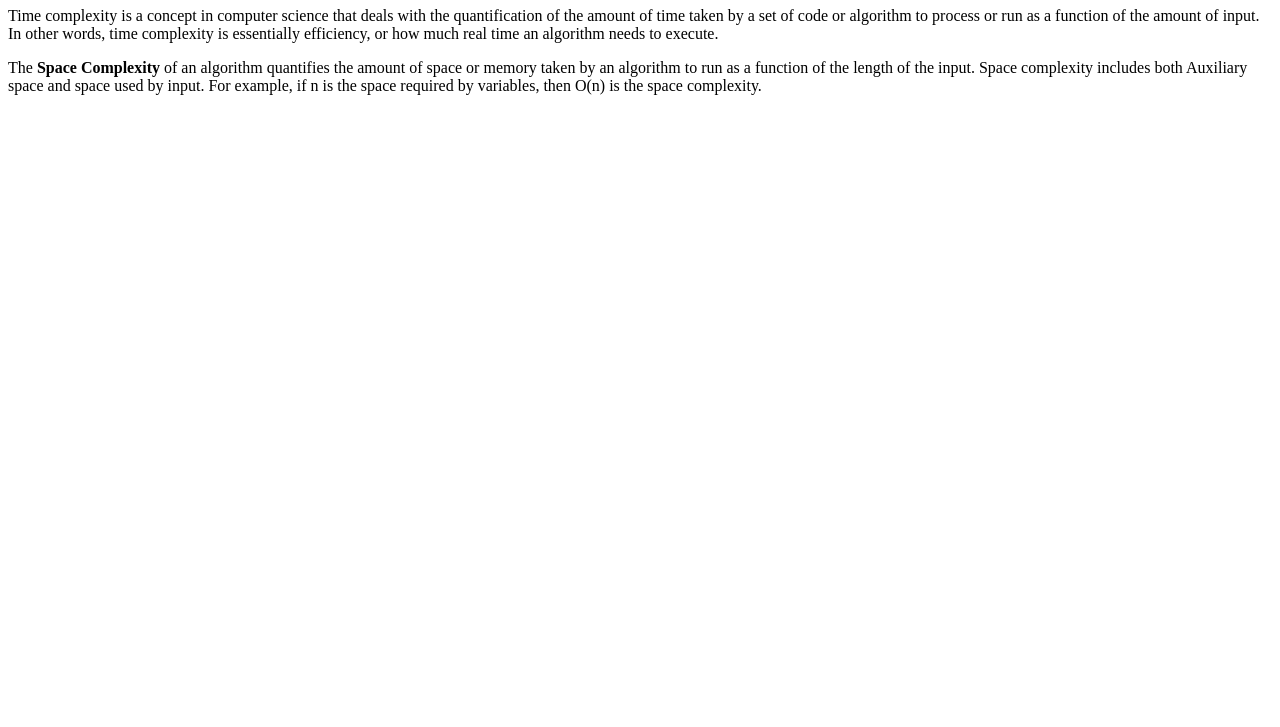
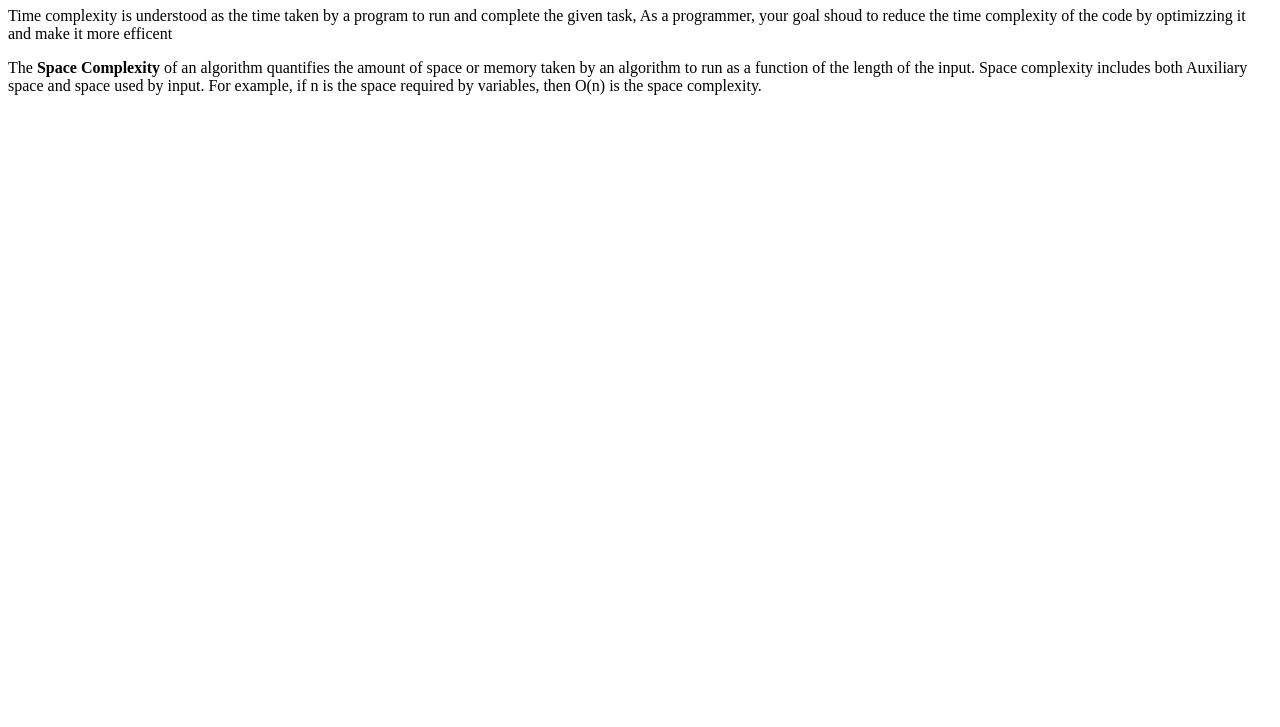
Before and after one commit to acciojob/time-and-space-complexity-Chetu-verma, a website: page main.html in a window 1280 px wide. Shown: the part 73-800 px from the top of the page. Drawn offline with Linux system fonts and the light colour scheme.

Commit message:
created a submission

```diff
--- a/main.html
+++ b/main.html
@@ -8,8 +8,8 @@
 
 <body>
 <h1>Time and Space Complexity</h1>
-<p>Time complexity is a concept in computer science that deals with the quantification of the amount of time taken by a set of code or algorithm to process or run as a function of the amount of input. In other words, time complexity is essentially efficiency, or how much real time an algorithm needs to execute.</p>
-<p>The <b>Space Complexity</b> of an algorithm quantifies the amount of space or memory taken by an algorithm to run as a function of the length of the input. Space complexity includes both Auxiliary space and space used by input. For example, if n is the space required by variables, then O(n) is the space complexity.</p>	<!-- the entire body must be written by student -->
+<p>Time complexity is understood as the time taken by a program to run and complete the given task, As a programmer, your goal shoud to reduce the time complexity of the code by optimizzing it and make it more efficent
+	<p>The <b>Space Complexity</b> of an algorithm quantifies the amount of space or memory taken by an algorithm to run as a function of the length of the input. Space complexity includes both Auxiliary space and space used by input. For example, if n is the space required by variables, then O(n) is the space complexity.</p>	<!-- the entire body must be written by student -->
     <script type="text/javascript" src="./script.js">
 </script>
 
```
